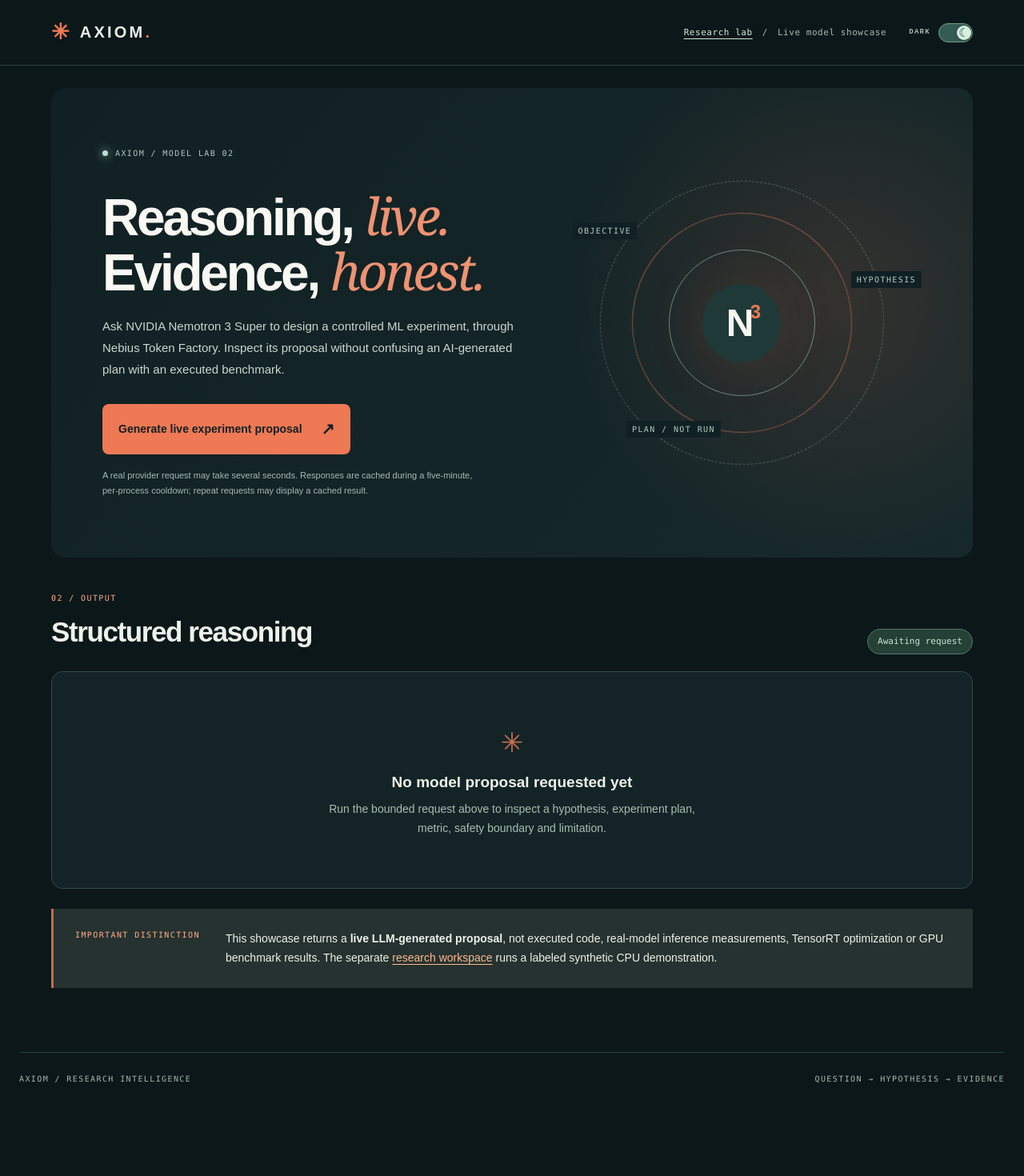
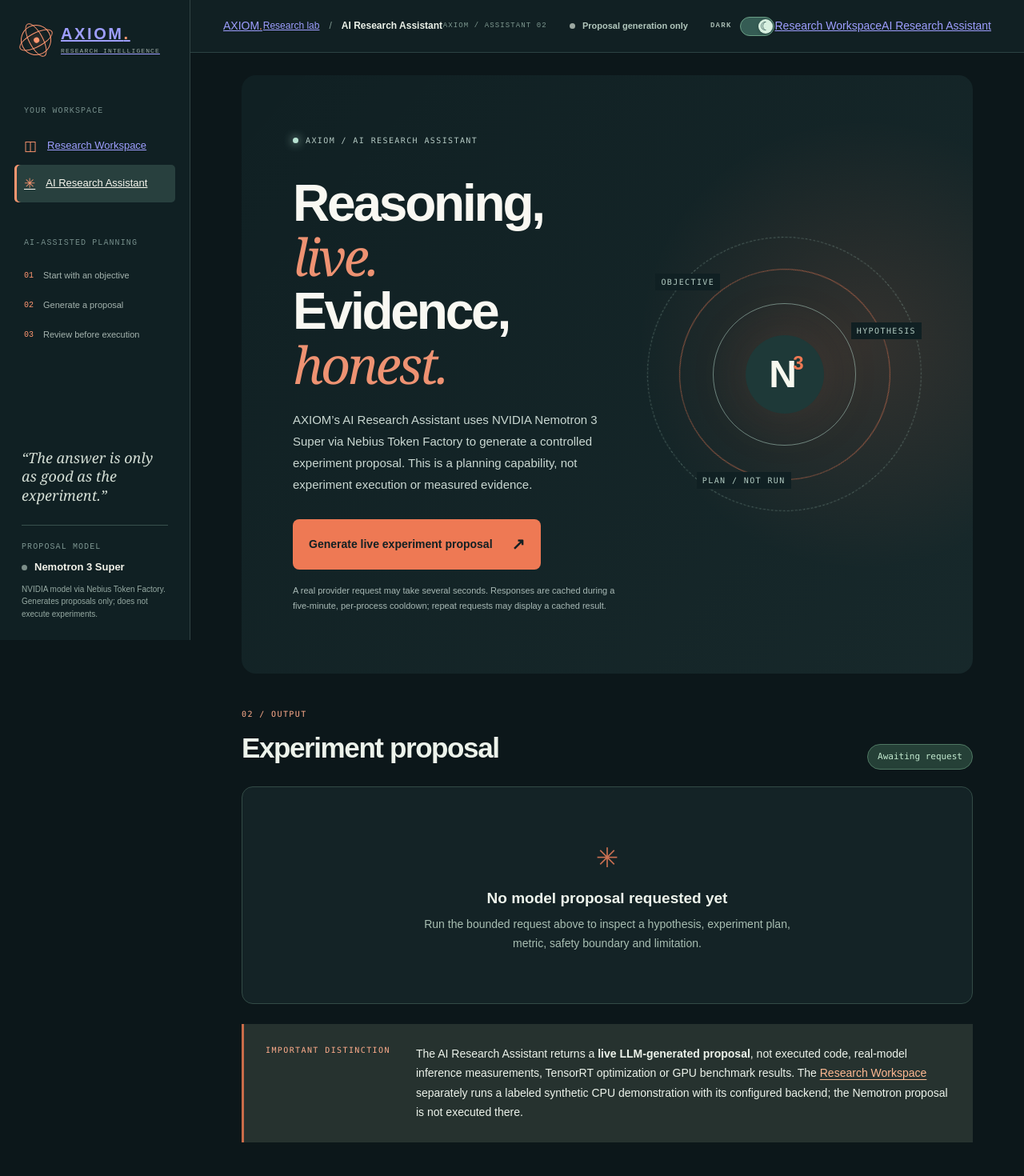
Before and after one commit to Flanxiyum001/Axiom, a Next.js app in the folder frontend/: page /showcase in a window 1280 px wide. Shown: the top 1470 px of the page at 80% size. Before the commit the page ends 1391 px from the top, so only its background shows below. Built offline with nearby package versions, Linux system fonts and the light colour scheme.

Commit message:
feat(frontend): present Nemotron as AI Research Assistant within shared AXIOM shell

```diff
--- a/frontend/app/showcase/page.jsx
+++ b/frontend/app/showcase/page.jsx
@@ -1,7 +1,7 @@
 "use client";
 
 import { useState } from "react";
-import ThemeToggle from "../theme-toggle";
+import AppShell from "../app-shell";
 import "./showcase.css";
 
 const FIELDS = [
@@ -39,31 +39,17 @@
   }
 
   return (
-    <div className="showcase-shell">
-      <header className="showcase-topbar">
-        <a className="showcase-brand" href="/" aria-label="AXIOM research lab home">
-          <span className="showcase-brand-mark" aria-hidden="true">✳</span>
-          AXIOM<span className="showcase-brand-dot">.</span>
-        </a>
-        <div className="showcase-topbar-right">
-          <nav aria-label="Research navigation">
-            <a href="/#objective-workspace">Research lab</a>
-            <span aria-hidden="true">/</span>
-            <span aria-current="page">Live model showcase</span>
-          </nav>
-          <ThemeToggle />
-        </div>
-      </header>
-
-      <main className="showcase-main">
+    <AppShell section="assistant">
+      <div className="showcase-shell">
+        <main className="showcase-main">
         <section className="showcase-hero" aria-labelledby="showcase-heading">
           <div className="showcase-hero-copy">
-            <p className="showcase-eyebrow"><span className="showcase-status-dot" /> AXIOM / MODEL LAB 02</p>
+            <p className="showcase-eyebrow"><span className="showcase-status-dot" /> AXIOM / AI RESEARCH ASSISTANT</p>
             <h1 id="showcase-heading">Reasoning, <em>live.</em><br />Evidence, <em>honest.</em></h1>
             <p className="showcase-lede">
-              Ask NVIDIA Nemotron 3 Super to design a controlled ML experiment,
-              through Nebius Token Factory. Inspect its proposal without confusing
-              an AI-generated plan with an executed benchmark.
+              AXIOM’s AI Research Assistant uses NVIDIA Nemotron 3 Super via
+              Nebius Token Factory to generate a controlled experiment proposal.
+              This is a planning capability, not experiment execution or measured evidence.
             </p>
             <button className="showcase-action" type="button" onClick={runShowcase} disabled={busy} aria-busy={busy}>
               {busy ? "Requesting model proposal…" : result ? "Request model proposal again" : "Generate live experiment proposal"}
@@ -91,7 +77,7 @@
           <div className="showcase-section-heading">
             <div>
               <p className="showcase-section-kicker">02 / OUTPUT</p>
-              <h2 id="showcase-results-heading">Structured reasoning</h2>
+              <h2 id="showcase-results-heading">Experiment proposal</h2>
             </div>
             <span className="showcase-pill">{result ? (result.cached ? "Cached model output" : "Provider response received") : "Awaiting request"}</span>
           </div>
@@ -125,12 +111,13 @@
 
         <section className="showcase-boundary" aria-label="Evidence boundary">
           <span>IMPORTANT DISTINCTION</span>
-          <p>This showcase returns a <strong>live LLM-generated proposal</strong>, not executed code,
+          <p>The AI Research Assistant returns a <strong>live LLM-generated proposal</strong>, not executed code,
           real-model inference measurements, TensorRT optimization or GPU benchmark results.
-          The separate <a href="/#objective-workspace">research workspace</a> runs a labeled synthetic CPU demonstration.</p>
+          The <a href="/#objective-workspace">Research Workspace</a> separately runs a labeled synthetic CPU demonstration with its configured backend; the Nemotron proposal is not executed there.</p>
         </section>
-      </main>
-      <footer className="showcase-footer"><span>AXIOM / RESEARCH INTELLIGENCE</span><span>QUESTION → HYPOTHESIS → EVIDENCE</span></footer>
-    </div>
+        </main>
+        <footer className="showcase-footer"><span>AXIOM / RESEARCH INTELLIGENCE</span><span>PROPOSAL ≠ EXECUTION</span></footer>
+      </div>
+    </AppShell>
   );
 }
```
